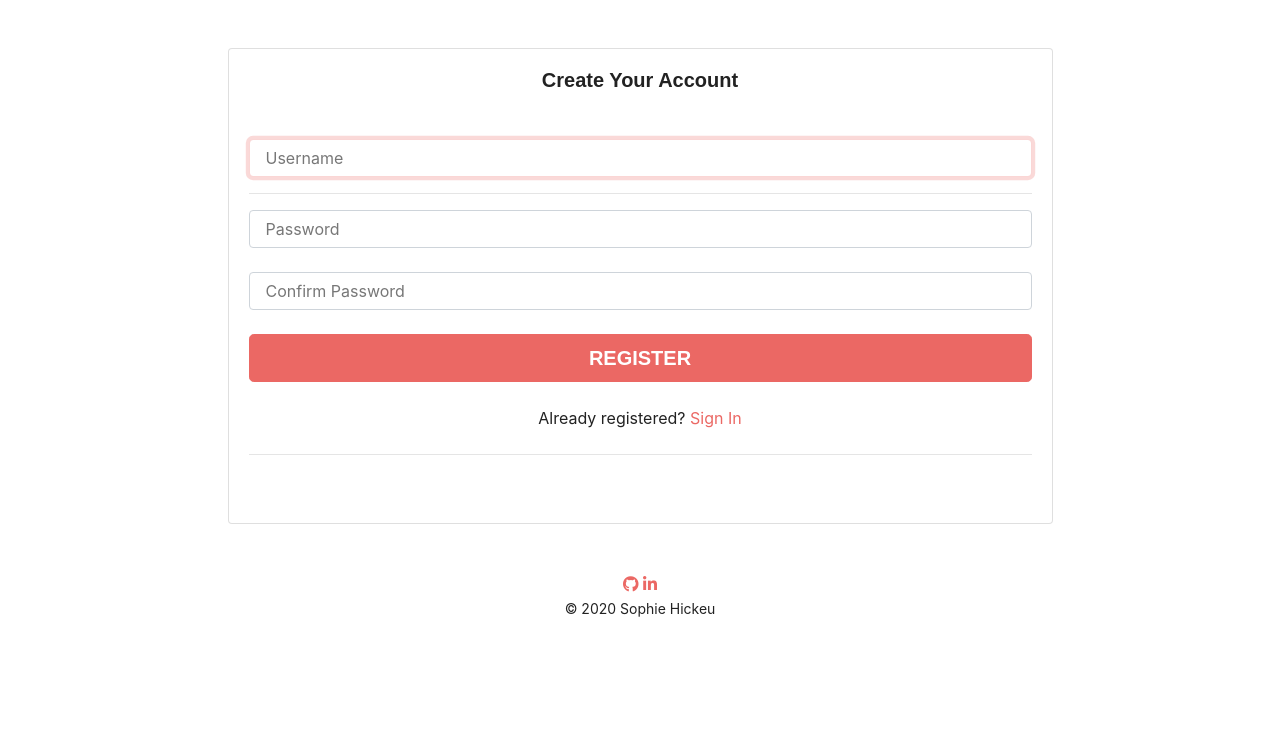
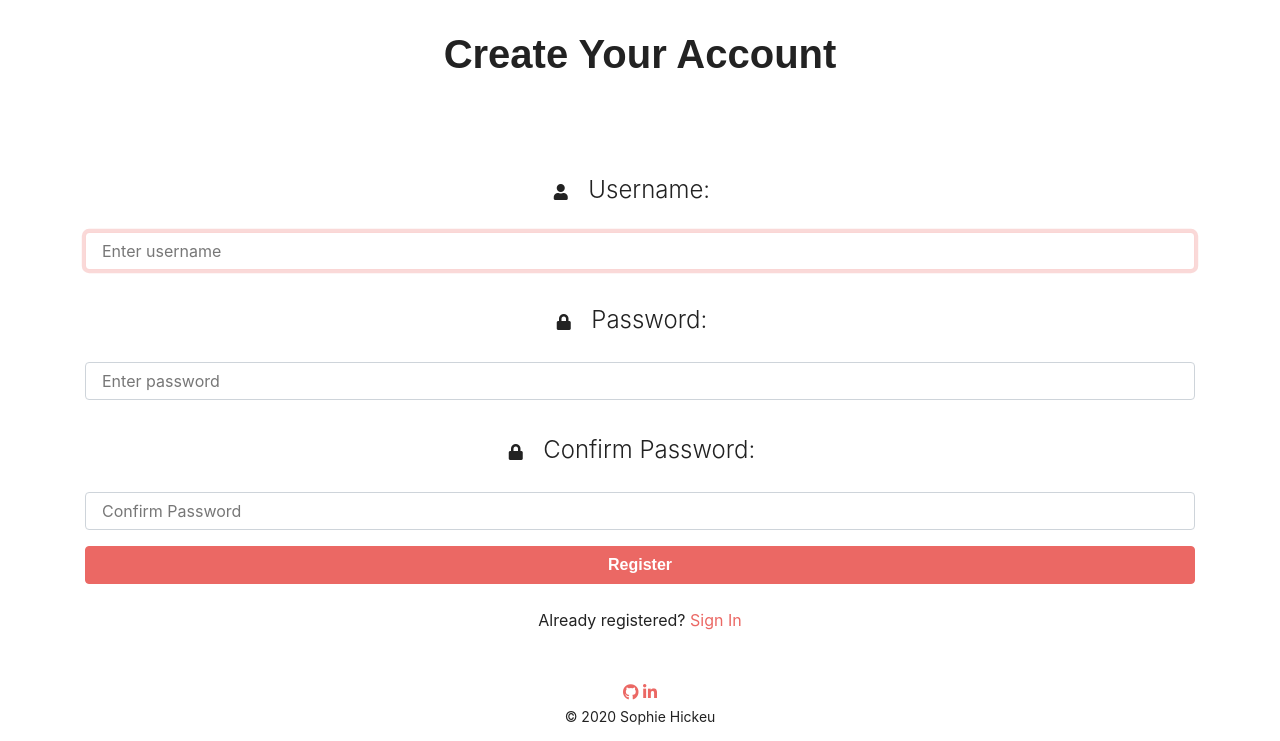
Before and after one commit to SophieH93/myCookbook, a Flask app: page /register in a window 1280 px wide. Shown: the part 59-800 px from the top of the page. Run offline with Flask 2, Linux system fonts and the light colour scheme; some libraries are stand-ins or nearby versions; some web fonts are replaced.

Commit message:
added icons/labels & removed unnecces code

```diff
--- a/templates/pages/register.html
+++ b/templates/pages/register.html
@@ -1,50 +1,41 @@
 {% extends 'layout/base.html' %} {% block content %}
 
-
-    <div class="container">
+<section class="container" id="register">
     <div class="row">
-      <div class="col-lg-10 col-xl-9 mx-auto">
-        <div class="card card-signin flex-row my-5">
-          <div class="card-img-left d-none d-md-flex">
-             <!-- Background image for card set in CSS! -->
-          </div>
-          <div class="card-body">
-            <h5 class="card-title text-center">Create Your Account</h5>
-
-            <form method="POST" class="form-signin">
-              <div class="form-label-group">
-                <input type="text" name="username" id="inputUserame" class="form-control" placeholder="Username" required autofocus>
-
+      <div class="col">
+        <h1>Create Your Account</h1>
+            <form method="POST" >
+              <div class="form-group">
+                <i class="fas fa-user"></i> <label for="username">Username:</label>
+                <input type="text" name="username" id="inputUserame" class="form-control" placeholder="Enter username" required autofocus>
               </div>
-              <hr>
-
-              <div class="form-label-group">
-                <input type="password" name="password" id="password" class="form-control" placeholder="Password" required>
-
-              </div> <br>
-
-              <div class="form-label-group">
+              <div class="form-group">
+                <i class="fas fa-lock"></i> <label for="password">Password:</label>
+                <input type="password" name="password" id="password" class="form-control" placeholder="Enter password" required>
+              </div>
+              <div class="form-group">
+              <i class="fas fa-lock"></i> <label for="password">Confirm Password:</label>
                 <input type="password" name="confirm_password" id="confirmPassword" class="form-control" placeholder="Confirm Password" required>
-                </div><br>
-
-              <button class="btn btn-lg btn-primary btn-block text-uppercase" type="submit">Register</button> <br>
+                </div>
+              <button class="btn registerBtn btn-primary btn-block" type="submit">Register</button> <br>
 
                 <p>Already registered?  <a href="{{url_for('login')}}">Sign In</a></p>
-              <hr class="my-4">
+
+
+
               {% with messages = get_flashed_messages() %}
                 {% if messages %}
                 {% for message in messages %}
                 <div class="flash">
                     <p>{{ message }}</p>
                 </div>
-    {% endfor %}
-    {% endif %}
-    {% endwith %}
+                {% endfor %}
+                {% endif %}
+                {% endwith %}
             </form>
           </div>
         </div>
-      </div>
-    </div>
-  </div>
+
+</section>
 
 {% endblock %}
```
